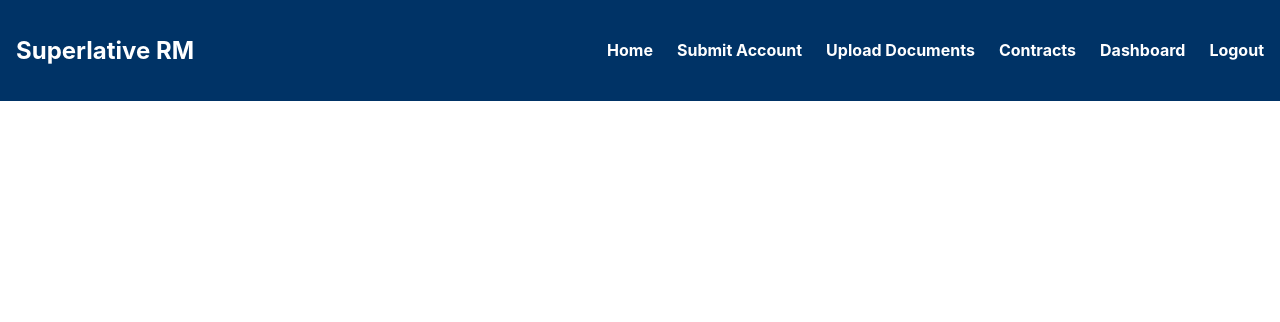
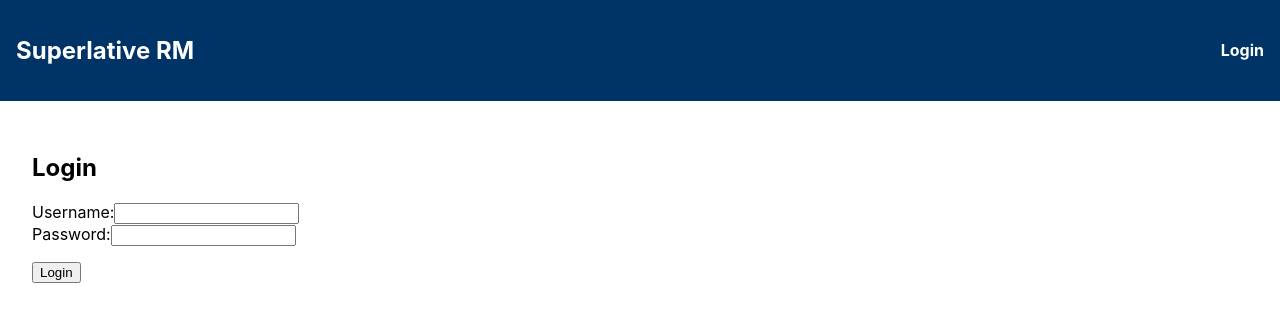
Before and after one commit to shakibahmed35/debt-portal, a React (Create React App) app: page /login in a window 1280 px wide. Shown: the top 322 px of the page. Built offline with nearby package versions, Linux system fonts and the light colour scheme.

Commit message:
functional pre-file

```diff
--- a/src/App.js
+++ b/src/App.js
@@ -1,17 +1,38 @@
-import logo from './logo.svg';
-import './App.css';
-import Navbar from './components/Navbar.js';
-import Home from './pages/Home.js';
+import React from 'react';
 import { BrowserRouter as Router, Routes, Route } from 'react-router-dom';
+import Navbar from './components/Navbar';
+import Home from './pages/Home';
+import SubmitAccount from './pages/SubmitAccount';
+import Login from './pages/Login';
+import { AuthProvider } from './context/AuthContext';
+import PrivateRoute from './components/PrivateRoute';
 
 function App() {
   return (
-    <Router>
-      <Navbar />
-      <Routes>
-        <Route path='/' element={<Home/>} />
-      </Routes>
-    </Router>
+    <AuthProvider>
+      <Router>
+        <Navbar />
+        <Routes>
+          <Route path="/login" element={<Login />} />
+          <Route
+            path="/"
+            element={
+              <PrivateRoute>
+                <Home />
+              </PrivateRoute>
+            }
+          />
+          <Route
+            path="/submit-account"
+            element={
+              <PrivateRoute>
+                <SubmitAccount />
+              </PrivateRoute>
+            }
+          />
+        </Routes>
+      </Router>
+    </AuthProvider>
   );
 }
 
--- a/src/components/Navbar.css
+++ b/src/components/Navbar.css
@@ -13,8 +13,19 @@
     gap: 1.5rem;
   }
 
-  .nav-links a {
+  .nav-links a,
+  .nav-links button {
     color: white;
     text-decoration: none;
     font-weight: bold;
+    background: none;
+    border: none;
+    cursor: pointer;
+    font-size: 1rem;
+    padding: 0;
   }
+
+  .nav-links button:hover,
+  .nav-links a:hover {
+    text-decoration: underline;
+  }
--- a/src/components/Navbar.js
+++ b/src/components/Navbar.js
@@ -1,19 +1,33 @@
 import React from 'react';
 import { Link } from 'react-router-dom';
+import { useAuth } from '../context/AuthContext';
 import './Navbar.css';
 
 const Navbar = () => {
-    return(
-        <nav className='navbar'>
-            <h2 className='logo'>Superlative RM</h2>
-            <ul className='nav-links'>
+  const { user, logout } = useAuth();
+
+  return (
+    <nav className="navbar">
+      <h2>Superlative RM</h2>
+      {user ? (
+        <ul className="nav-links">
           <li><Link to="/">Home</Link></li>
           <li><Link to="/submit-account">Submit Account</Link></li>
-                <li><Link to="/upload-documents">Upload Documents</Link></li>
+          <li><Link to="/dashboard">Dashboard</Link></li>
+          {user.role === 'admin' && (
+            <>
+              <li><Link to="/upload-documents">Upload Docs</Link></li>
               <li><Link to="/contracts">Contracts</Link></li>
-                <li><Link to="/dashboard">Dashboard</Link></li>
-                <li><Link to="/logout">Logout</Link></li>
+              {/* Add Admin tools here if needed */}
+            </>
+          )}
+          <li><button onClick={logout}>Logout</button></li>
         </ul>
+      ) : (
+        <ul className="nav-links">
+          <li><Link to="/login">Login</Link></li>
+        </ul>
+      )}
     </nav>
   );
 };
--- /dev/null
+++ b/src/components/PrivateRoute.js
@@ -0,0 +1,11 @@
+import React from 'react';
+import { Navigate } from 'react-router-dom';
+import { useAuth } from '../context/AuthContext';
+
+const PrivateRoute = ({ children }) => {
+  const { user } = useAuth();
+
+  return user ? children : <Navigate to="/login" />;
+};
+
+export default PrivateRoute;
--- /dev/null
+++ b/src/context/AuthContext.js
@@ -0,0 +1,33 @@
+import {createContext, useContext, useState} from 'react';
+
+const AuthContext = createContext();
+
+const dummyUsers = [
+  { username: 'admin', password: 'password', role: 'admin' },
+  { username: 'client1', password: 'client123', role: 'client' },
+];
+
+export const AuthProvider = ({ children }) => {
+  const [user, setUser] = useState(null);
+
+  const login = ({ username, password }) => {
+    const found = dummyUsers.find(
+      (u) => u.username === username && u.password === password
+    );
+    if (found) {
+      setUser({ username: found.username, role: found.role });
+      return true;
+    }
+    return false;
+  };
+
+  const logout = () => setUser(null);
+
+  return (
+    <AuthContext.Provider value={{ user, login, logout }}>
+      {children}
+    </AuthContext.Provider>
+  );
+};
+
+export const useAuth = () => useContext(AuthContext);
--- /dev/null
+++ b/src/pages/Login.js
@@ -0,0 +1,51 @@
+// src/pages/Login.js
+import React, { useState } from 'react';
+import { useNavigate } from 'react-router-dom';
+import { useAuth } from '../context/AuthContext';
+
+const Login = () => {
+  const [form, setForm] = useState({ username: '', password: '' });
+  const [error, setError] = useState('');
+  const auth = useAuth();
+  const navigate = useNavigate();
+
+  const handleSubmit = (e) => {
+    e.preventDefault();
+    const success = auth.login(form);
+    if (success) {
+      navigate('/');
+    } else {
+      setError('Invalid username or password');
+    }
+  };
+
+  return (
+    <div style={{ padding: '2rem' }}>
+      <h2>Login</h2>
+      {error && <p style={{ color: 'red' }}>{error}</p>}
+      <form onSubmit={handleSubmit}>
+        <div>
+          <label>Username:</label>
+          <input
+            type="text"
+            value={form.username}
+            onChange={(e) => setForm({ ...form, username: e.target.value })}
+            required
+          />
+        </div>
+        <div>
+          <label>Password:</label>
+          <input
+            type="password"
+            value={form.password}
+            onChange={(e) => setForm({ ...form, password: e.target.value })}
+            required
+          />
+        </div>
+        <button type="submit" style={{ marginTop: '1rem' }}>Login</button>
+      </form>
+    </div>
+  );
+};
+
+export default Login;
--- /dev/null
+++ b/src/pages/SubmitAccount.js
@@ -0,0 +1,58 @@
+import React, { useState } from 'react';
+
+const SubmitAccount = () => {
+  const [form, setForm] = useState({
+    name: '',
+    accountNumber: '',
+    amountDue: '',
+    dueDate: '',
+    notes: '',
+  });
+
+  const handleChange = (e) =>
+    setForm({ ...form, [e.target.name]: e.target.value });
+
+  const handleSubmit = (e) => {
+    e.preventDefault();
+    console.log('Submitted account:', form);
+    alert('Account submitted!');
+    setForm({
+      name: '',
+      accountNumber: '',
+      amountDue: '',
+      dueDate: '',
+      notes: '',
+    });
+  };
+
+  return (
+    <div style={{ padding: '2rem' }}>
+      <h2>Submit Consumer Account</h2>
+      <form onSubmit={handleSubmit}>
+        <div>
+          <label>Consumer Name:</label>
+          <input name="name" value={form.name} onChange={handleChange} required />
+        </div>
+        <div>
+          <label>Account Number:</label>
+          <input name="accountNumber" value={form.accountNumber} onChange={handleChange} required />
+        </div>
+        <div>
+          <label>Amount Due:</label>
+          <input type="number" name="amountDue" value={form.amountDue} onChange={handleChange} required />
+        </div>
+        <div>
+          <label>Due Date:</label>
+          <input type="date" name="dueDate" value={form.dueDate} onChange={handleChange} required />
+        </div>
+        <div>
+          <label>Notes:</label>
+          <textarea name="notes" value={form.notes} onChange={handleChange} />
+        </div>
+        <button type="submit" style={{ marginTop: '1rem' }}>Submit</button>
+      </form>
+    </div>
+  );
+};
+
+export default SubmitAccount;
```
Also changed, not shown: src/components/RoleRoute.js (added, +12 -0 lines), src/pages/SubmitAcc.js (deleted). Lines whose indentation alone changed are shown as unchanged.
